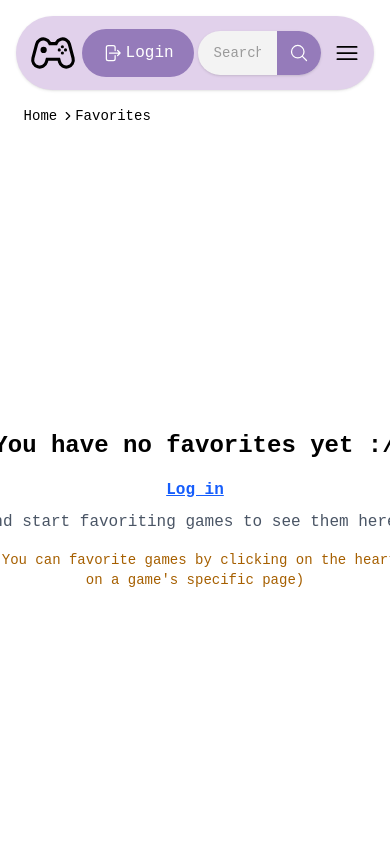
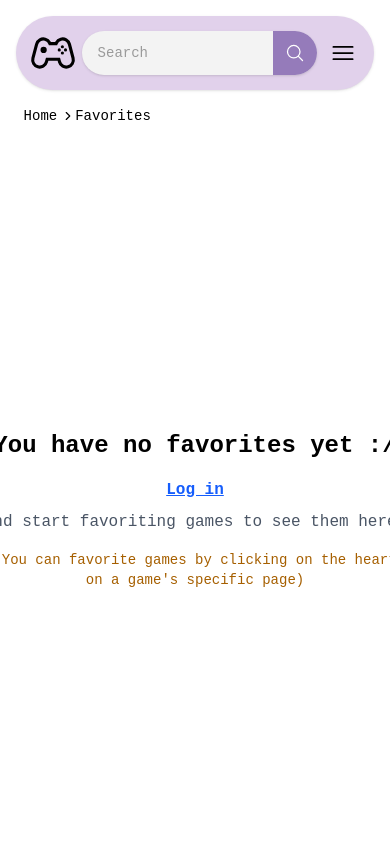
Before and after one commit to nicolovli/Realm, a React (Vite) app in the folder frontend/: page /project2/favorites in a window 390 px wide. Shown: the top 844 px of the page. Built offline with nearby package versions, Linux system fonts and the light colour scheme.

Commit message:
fix: auth button showing in header on phone

```diff
--- a/frontend/src/components/Header/AuthButton.tsx
+++ b/frontend/src/components/Header/AuthButton.tsx
@@ -12,11 +12,13 @@ import {
 } from "@/hooks/useLoginDialog";
 
 interface AuthButtonProps {
+  className?: string;
   dialogControls?: LoginDialogControls;
   renderDialog?: boolean;
 }
 
 export const AuthButton = ({
+  className = "",
   dialogControls,
   renderDialog = true,
 }: AuthButtonProps) => {
@@ -26,7 +28,10 @@ export const AuthButton = ({
     dialogControls ?? internalDialogControls;
   const navigate = useNavigate();
   const loginbutton =
-    "flex items-center gap-1 rounded-full cursor-pointer " + FOCUS_VISIBLE;
+    "flex items-center gap-1 rounded-full cursor-pointer " +
+    FOCUS_VISIBLE +
+    " " +
+    className;
 
   const handleAccountClick = () => {
     navigate("/profile");
--- a/frontend/src/components/Header/Header.tsx
+++ b/frontend/src/components/Header/Header.tsx
@@ -83,9 +83,7 @@ export const Header = () => {
 
         {/* Mobile icons only visible in reponsivive small size */}
         <section className="flex flex-row gap-3 w-full md:hidden items-center">
-          <SearchBar
-                      placeholder="Search"
- />
+          <SearchBar placeholder="Search" />
           <MobileSheetMenu
             navigation={navigation}
             dialogControls={loginDialogControls}
```
